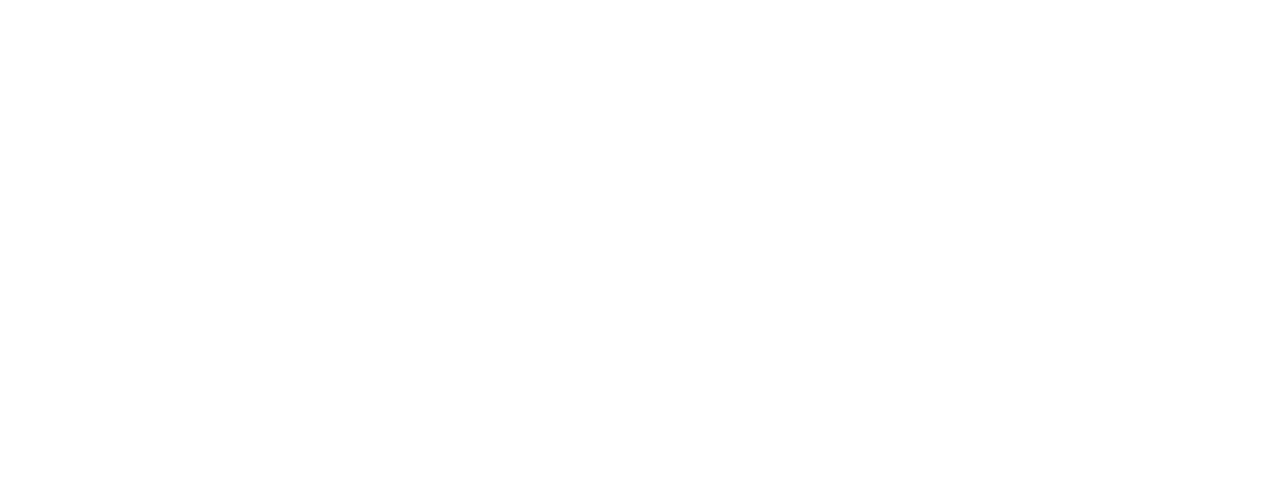
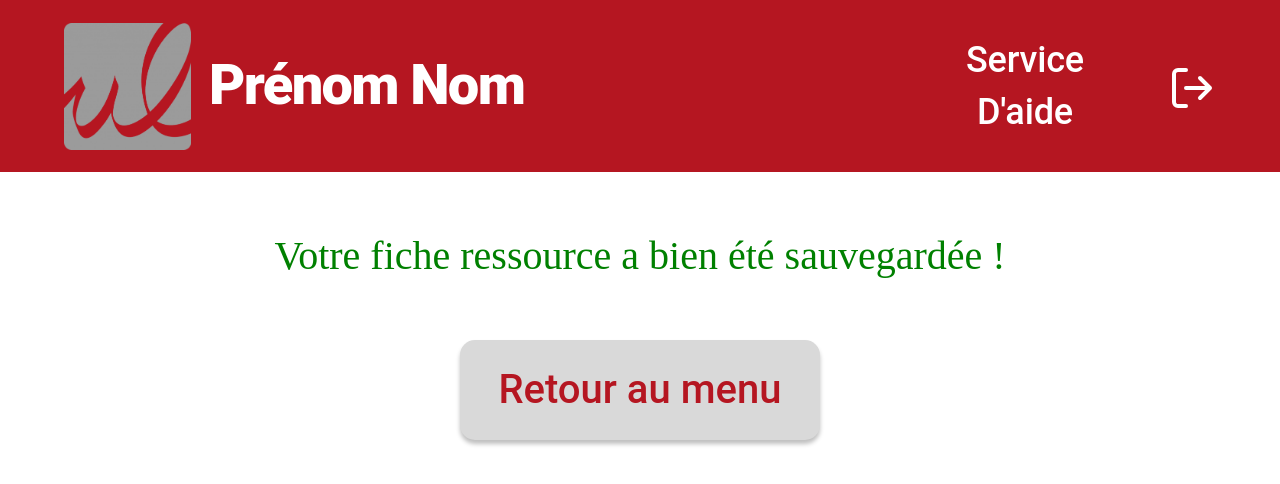
Before and after one commit to rbastide/Erp, a Vue app in the folder erp_front/: page /successfullySaved in a window 1280 px wide. Before the commit this address had no page. Shown: the top 484 px of the page. Built offline with nearby package versions, Linux system fonts and the light colour scheme.

Commit message:
Ajout de ErrorSave.vue et SuccessfullySaved.vue

```diff
--- /dev/null
+++ b/erp_front/src/components/ErrorSave.vue
@@ -0,0 +1,151 @@
+<script setup lang="ts">
+  import { useRouter } from 'vue-router';
+
+  const router = useRouter();
+
+  const handleRetour = () => {
+    router.push('/home');
+  };
+
+  const handleAide = () => {
+    router.push('/aide');
+  };
+
+  const handleDeconnexion = () => {
+    router.push('/deconnexion');
+  };
+</script>
+
+<template>
+  <header class="page-header">
+    <div class="container-nom">
+      <img src="../assets/uploads/Logo_unilim.png"><p>Prénom Nom</p>
+    </div>
+    <div @click="handleAide" class="aide">Service d'aide</div>
+    <div @click="handleDeconnexion" class="quitter">
+      <svg width="48" height="48" viewBox="0 0 48 48" fill="none" xmlns="http://www.w3.org/2000/svg">
+        <path d="M18 42H10C8.93913 42 7.92172 41.5786 7.17157 40.8284C6.42143 40.0783 6 39.0609 6 38V10C6 8.93913 6.42143 7.92172 7.17157 7.17157C7.92172 6.42143 8.93913 6 10 6H18M32 34L42 24M42 24L32 14M42 24H18" stroke="white" stroke-width="4" stroke-linecap="round" stroke-linejoin="round"/>
+      </svg>
+    </div>
+  </header>
+  <main class="main-content">
+    <p class="text">Une erreur est survenu !</p>
+  </main>
+  <footer>
+    <div @click="handleRetour" class="btn-quitter">Retour au menu</div>
+  </footer>
+</template>
+
+<style scoped>
+/* header */
+.page-header {
+  position: relative;
+  width: 100%;
+  height: 172px;
+  left: 0px;
+  top: 0px;
+  background: #B51621;
+}
+
+.container-nom img {
+  position: absolute;
+  width: 127px;
+  height: 127px;
+  left: 64px;
+  top: 22.5px;
+}
+
+.container-nom p {
+
+  position: absolute;
+  width: 723px;
+  height: 124px;
+  left: 209px;
+  top: 24px;
+
+  font-family: 'Roboto', sans-serif;
+  font-style: normal;
+  font-weight: 900;
+  font-size: 56px;
+  line-height: 110%;
+
+  display: flex;
+  align-items: center;
+  letter-spacing: -0.03em;
+
+  color: #FFFFFF;
+}
+
+.quitter {
+  position: absolute;
+  width: 48px;
+  height: 48px;
+  right: 5%;
+  top: 64px;
+}
+.quitter:hover{
+  cursor: pointer;
+}
+
+.aide{
+  position: absolute;
+  width: 126px;
+  height: 52px;
+  right: 15%;
+  top: 60px;
+  font-family: 'Roboto', sans-serif;
+  font-style: normal;
+  font-weight: 500;
+  font-size: 36px;
+  line-height: 145%;
+  display: flex;
+  align-items: center;
+  text-align: center;
+  letter-spacing: -0.005em;
+  text-transform: capitalize;
+  color: #FFFFFF;
+}
+.aide:hover{
+  cursor: pointer;
+}
+
+/*Main*/
+.main-content{
+  position: relative;
+}
+.text{
+  text-align: center;
+  margin-top: 5%;
+  color: #B51621;
+  font-size: 40px;
+}
+
+/*Footer*/
+.btn-quitter{
+  box-sizing: border-box;
+  display: flex;
+  flex-direction: column;
+  justify-content: center;
+  align-items: center;
+  padding: 0px 16px;
+  width: 360px;
+  height: 100px;
+  background: #D9D9D9;
+  box-shadow: 0px 4px 4px rgba(0, 0, 0, 0.25);
+  border-radius: 15px;
+  margin: 20px auto;
+  font-family: 'Roboto', sans-serif;
+  font-style: normal;
+  font-weight: 510;
+  font-size: 40px;
+  color: #B51621;
+  position: relative;
+  margin-top: 5%;
+}
+
+.btn-quitter:hover{
+  background: #999999;
+  transform: translateY(-4px);
+  cursor: pointer;
+}
+</style>
--- /dev/null
+++ b/erp_front/src/components/SuccessfullySaved.vue
@@ -0,0 +1,151 @@
+<script setup lang="ts">
+import { useRouter } from 'vue-router';
+
+const router = useRouter();
+
+const handleRetour = () => {
+  router.push('/home');
+};
+
+const handleAide = () => {
+  router.push('/aide');
+};
+
+const handleDeconnexion = () => {
+  router.push('/deconnexion');
+};
+</script>
+
+<template>
+  <header class="page-header">
+    <div class="container-nom">
+      <img src="../assets/uploads/Logo_unilim.png"><p>Prénom Nom</p>
+    </div>
+    <div @click="handleAide" class="aide">Service d'aide</div>
+    <div @click="handleDeconnexion" class="quitter">
+      <svg width="48" height="48" viewBox="0 0 48 48" fill="none" xmlns="http://www.w3.org/2000/svg">
+        <path d="M18 42H10C8.93913 42 7.92172 41.5786 7.17157 40.8284C6.42143 40.0783 6 39.0609 6 38V10C6 8.93913 6.42143 7.92172 7.17157 7.17157C7.92172 6.42143 8.93913 6 10 6H18M32 34L42 24M42 24L32 14M42 24H18" stroke="white" stroke-width="4" stroke-linecap="round" stroke-linejoin="round"/>
+      </svg>
+    </div>
+  </header>
+  <main class="main-content">
+    <p class="text">Votre fiche ressource a bien été sauvegardée !</p>
+  </main>
+  <footer>
+    <div @click="handleRetour" class="btn-quitter">Retour au menu</div>
+  </footer>
+</template>
+
+<style scoped>
+/* header */
+.page-header {
+  position: relative;
+  width: 100%;
+  height: 172px;
+  left: 0px;
+  top: 0px;
+  background: #B51621;
+}
+
+.container-nom img {
+  position: absolute;
+  width: 127px;
+  height: 127px;
+  left: 64px;
+  top: 22.5px;
+}
+
+.container-nom p {
+
+  position: absolute;
+  width: 723px;
+  height: 124px;
+  left: 209px;
+  top: 24px;
+
+  font-family: 'Roboto', sans-serif;
+  font-style: normal;
+  font-weight: 900;
+  font-size: 56px;
+  line-height: 110%;
+
+  display: flex;
+  align-items: center;
+  letter-spacing: -0.03em;
+
+  color: #FFFFFF;
+}
+
+.quitter {
+  position: absolute;
+  width: 48px;
+  height: 48px;
+  right: 5%;
+  top: 64px;
+}
+.quitter:hover{
+  cursor: pointer;
+}
+
+.aide{
+  position: absolute;
+  width: 126px;
+  height: 52px;
+  right: 15%;
+  top: 60px;
+  font-family: 'Roboto', sans-serif;
+  font-style: normal;
+  font-weight: 500;
+  font-size: 36px;
+  line-height: 145%;
+  display: flex;
+  align-items: center;
+  text-align: center;
+  letter-spacing: -0.005em;
+  text-transform: capitalize;
+  color: #FFFFFF;
+}
+.aide:hover{
+  cursor: pointer;
+}
+
+/*Main*/
+.main-content{
+  position: relative;
+}
+.text{
+  text-align: center;
+  margin-top: 5%;
+  color: green;
+  font-size: 40px;
+}
+
+/*Footer*/
+.btn-quitter{
+  box-sizing: border-box;
+  display: flex;
+  flex-direction: column;
+  justify-content: center;
+  align-items: center;
+  padding: 0px 16px;
+  width: 360px;
+  height: 100px;
+  background: #D9D9D9;
+  box-shadow: 0px 4px 4px rgba(0, 0, 0, 0.25);
+  border-radius: 15px;
+  margin: 20px auto;
+  font-family: 'Roboto', sans-serif;
+  font-style: normal;
+  font-weight: 510;
+  font-size: 40px;
+  color: #B51621;
+  position: relative;
+  margin-top: 5%;
+}
+
+.btn-quitter:hover{
+  background: #999999;
+  transform: translateY(-4px);
+  cursor: pointer;
+}
+</style>
--- a/erp_front/src/index.js
+++ b/erp_front/src/index.js
@@ -7,6 +7,8 @@
 import CreateNewUserPagePage from './components/CreateNewUserPage.vue';
 import ServicesPage from './components/ServiceAidePage.vue';
 import DeconnexionPage from './components/DeconnexionPage.vue';
+import ErrorSave from "@/components/ErrorSave.vue";
+import SuccessfullySaved from "@/components/SuccessfullySaved.vue";
 
 const routes = [
     {
@@ -53,6 +55,16 @@
         path: '/deconnexion',
         name: 'DeconnexionPage',
         component: DeconnexionPage
+    },
+    {
+        path: '/errorSave',
+        name: 'ErrorSavePage',
+        component: ErrorSave
+    },
+    {
+        path: '/successfullySaved',
+        name: 'SucessfullySavedPage',
+        component: SuccessfullySaved
     }
 ];
 
```
